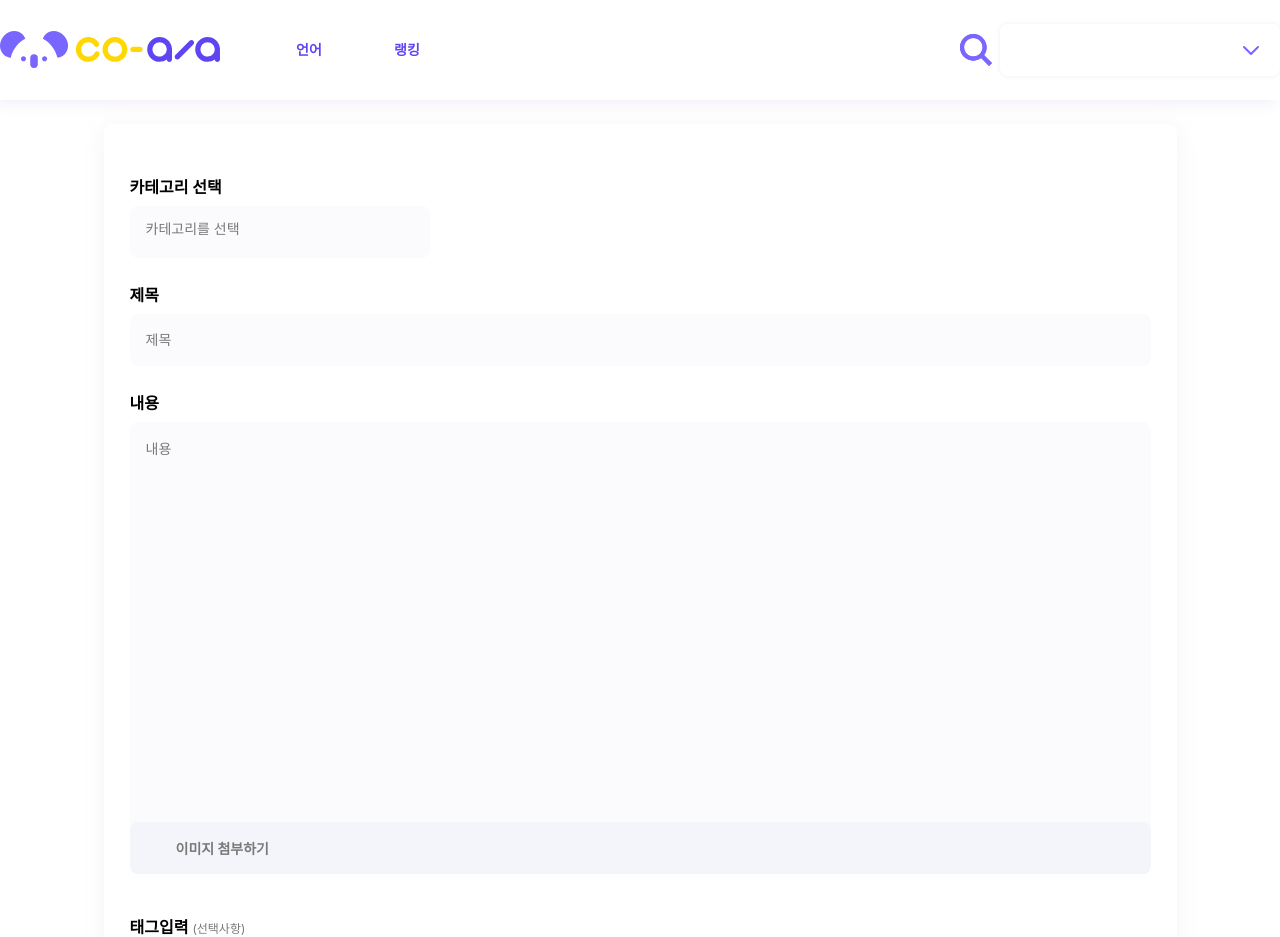
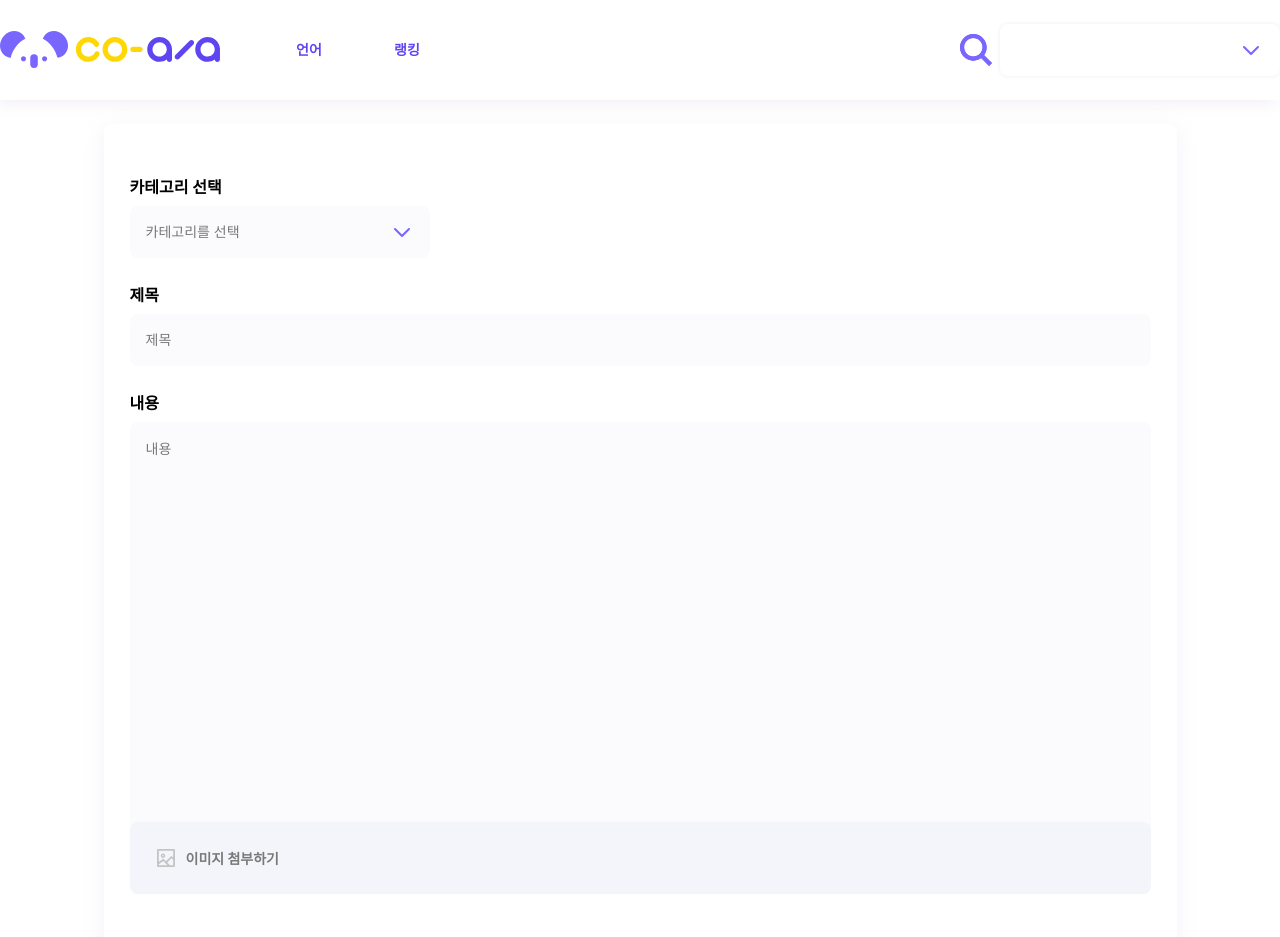
Before and after one commit to zeze88/sun, a React (Create React App) app: page /create in a window 1280 px wide. Shown: the top 937 px of the page. Built offline with nearby package versions, Linux system fonts and the light colour scheme; sample sign-in values are in the browser's storage.

Commit message:
작성하기 아이콘 추가

```diff
--- a/src/components/ImgUpload.js
+++ b/src/components/ImgUpload.js
@@ -1,7 +1,8 @@
 import React from "react";
 import styled from "styled-components";
-import { useLocation, useParams } from "react-router";
-import { useDispatch, useSelector } from "react-redux";
+import { ReactComponent as ImgSvg } from "../svg/img.svg";
+import { useLocation } from "react-router";
+import { useDispatch } from "react-redux";
 import { actionCreators as postActions } from "../redux/modules/post";
 import { actionCreators as answerActions } from "../redux/modules/answer";
 
@@ -38,7 +39,7 @@ const ImgUpload = ({ isEdit = null, editImg = null, cleanImg = null }) => {
     return (
       <ImgWrap className='img_load'>
         <label htmlFor='editImg'>
-          <i className='icon'></i>
+          <ImgSvg className='icon' />
           <span>첨부하기</span>
         </label>
         <input onChange={onChange} id='editImg' type='file' ref={fileInput} />
@@ -52,7 +53,7 @@ const ImgUpload = ({ isEdit = null, editImg = null, cleanImg = null }) => {
   return (
     <ImgWrap className='img_load'>
       <label htmlFor='img'>
-        <i className='icon'></i>
+        <ImgSvg className='icon' />
         <span>이미지 첨부하기</span>
       </label>
       <input onChange={onChange} id='img' type='file' ref={fileInput} />
@@ -69,7 +70,6 @@ const ImgWrap = styled.div`
   display: flex;
   gap: 24px;
   width: 100%;
-  padding: 24px;
   font-weight: 700;
   border-bottom: solid 1px #ccc;
 
@@ -79,14 +79,20 @@ const ImgWrap = styled.div`
 
   > label {
     flex: none;
+    display: flex;
+    align-items: center;
+    padding: 24px;
   }
 
   input {
     display: none !important;
   }
 
-  i {
+  svg {
     display: inline-block;
+    fill: #797979;
+    width: 24px;
+    height: 24px;
     margin-left: 24px;
     margin-right: 8px;
   }
--- a/src/page/Create.js
+++ b/src/page/Create.js
@@ -2,6 +2,8 @@ import React from "react";
 import styled from "styled-components";
 import { useLocation, useParams } from "react-router";
 import { useDispatch, useSelector } from "react-redux";
+import { ReactComponent as ArrowSvg } from "../svg/arrow_down_b.svg";
+import { ReactComponent as ArrowActiveSvg } from "../svg/arrow_up_b.svg";
 import { actionCreators as postActions } from "../redux/modules/post";
 import { history } from "../redux/configureStore";
 import { category } from "../elements/category";
@@ -119,6 +121,8 @@ const Create = () => {
               : addPost.category
               ? addPost.category
               : " 카테고리를 선택"}
+
+            {isSelect ? <ArrowActiveSvg /> : <ArrowSvg />}
           </span>
           <ul className={isSelect ? "" : "close"}>
             {category.map((v, idx) => (
@@ -184,6 +188,7 @@ const Create = () => {
             setIsSelect(!isSelect);
           }}>
           {oneCategory === "" ? " 카테고리를 선택" : oneCategory}
+          {isSelect ? <ArrowActiveSvg /> : <ArrowSvg />}
         </span>
         <ul className={isSelect ? "" : "close"}>
           {category.map((v, idx) => (
@@ -301,10 +306,13 @@ const TextareaImg = styled.div`
   }
 
   .img_load {
-    padding: 16px 14px;
     border-radius: 8px;
     border-bottom: none;
     background-color: #f4f4fb;
+
+    svg {
+      margin-left: 0;
+    }
   }
 `;
 
@@ -315,7 +323,9 @@ const CategoryDiv = styled.div`
   position: relative;
 
   > span {
-    display: inline-block;
+    display: flex;
+    align-items: center;
+    justify-content: space-between;
     width: 100%;
     height: 52px;
     line-height: 52px;
```
